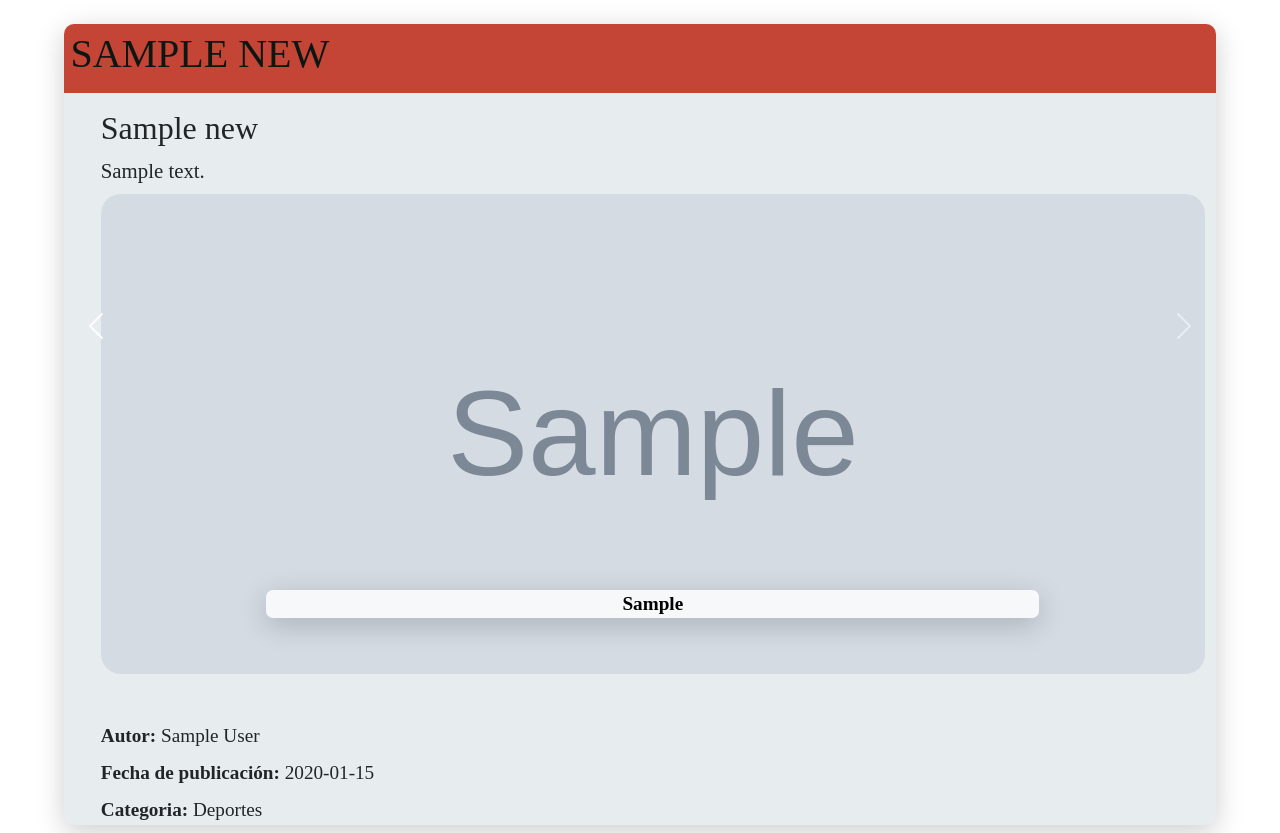
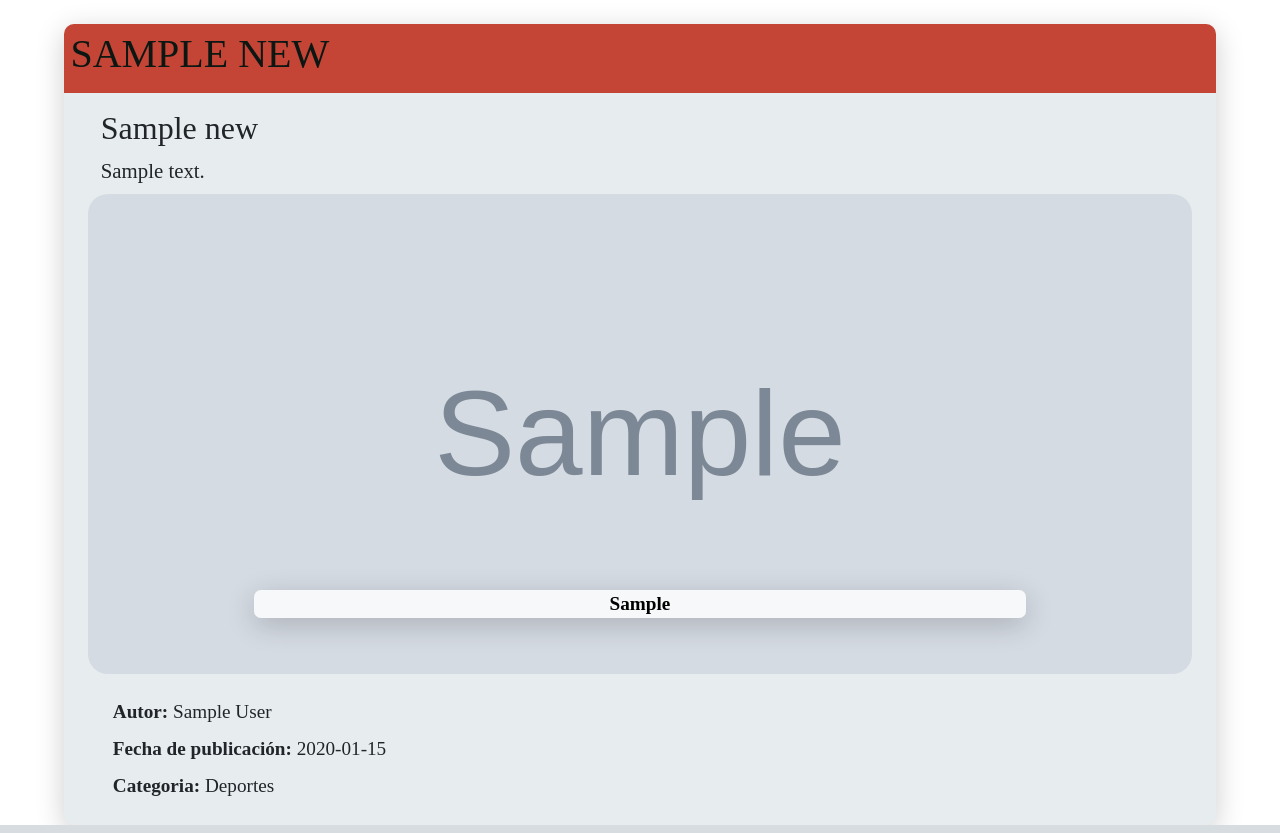
Before and after one commit to MateMar04/BoscoNews, a Django app: page /deportes/ in a window 1280 px wide. Shown: the part 74-907 px from the top of the page. Run offline with Django 4.2, Linux system fonts and the light colour scheme; data comes from the database, SQL or seed files in the repository; tables that the repository leaves empty hold one stand-in row (values such as "Sample post"); grey boxes marked "Sample" are stand-in pictures; some libraries are stand-ins or nearby versions.

Commit message:
fixed news

```diff
--- a/confApp/static/styles/main.css
+++ b/confApp/static/styles/main.css
@@ -60,8 +60,6 @@
 .carousel-container {
     margin-top: 1vh;
     margin-bottom: 1vh;
-    margin-left: 1vw;
-    margin-right: 1vw;
 }
 
 .carousel {
--- a/templates/news.html
+++ b/templates/news.html
@@ -10,7 +10,7 @@
     <!-- CSS FILES -->
     <link href="https://cdn.jsdelivr.net/npm/bootstrap@5.3.0-alpha3/dist/css/bootstrap.min.css" rel="stylesheet"
           integrity="sha384-KK94CHFLLe+nY2dmCWGMq91rCGa5gtU4mk92HdvYe+M/SXH301p5ILy+dN9+nJOZ" crossorigin="anonymous">
-    <link rel="stylesheet" href="{% static 'styles/main.css' %}">
+    <link rel="stylesheet" href="{% static 'styles/Main.css' %}">
 
 </head>
 <body>
@@ -88,6 +88,7 @@
 
                             {% for i in images %}
                                 {% if counter == 0 %}
+                                    <!-- IMAGE -->
                                     <div class="carousel-item active">
                                         <img src="{{ i.image.url }}" class="d-block w-100" alt="">
 
@@ -98,6 +99,7 @@
                                     </div>
                                     {% increment_counter counter as counter %}
                                 {% else %}
+                                    <!-- IMAGE -->
                                     <div class="carousel-item">
                                         <img src="{{ i.image.url }}" class="d-block w-100" alt="">
 
@@ -109,9 +111,6 @@
                                 {% endif %}
                             {% endfor %}
                         </div>
-                </div>
-            {% else %}
-            {% endif %}
                     <!-- CAROUSEL CONTROLS -->
                     <button class="carousel-control-prev" type="button"
                     data-bs-target="#carouselExample{{ n.id }}"
@@ -126,6 +125,11 @@
                     <span class="visually-hidden">Next</span>
                     </button>
                 </div>
+            </div>
+            {% else %}
+            {% endif %}
+
+
             <!-- NEW FOOTER -->
             <div class="container-fluid new-footer">
 
@@ -145,8 +149,8 @@
                 </div>
             </div>
         </div>
+    </div>
     {% endfor %}
-    </div>
 </div>
 
 
```
Lines whose indentation alone changed are shown as unchanged.
